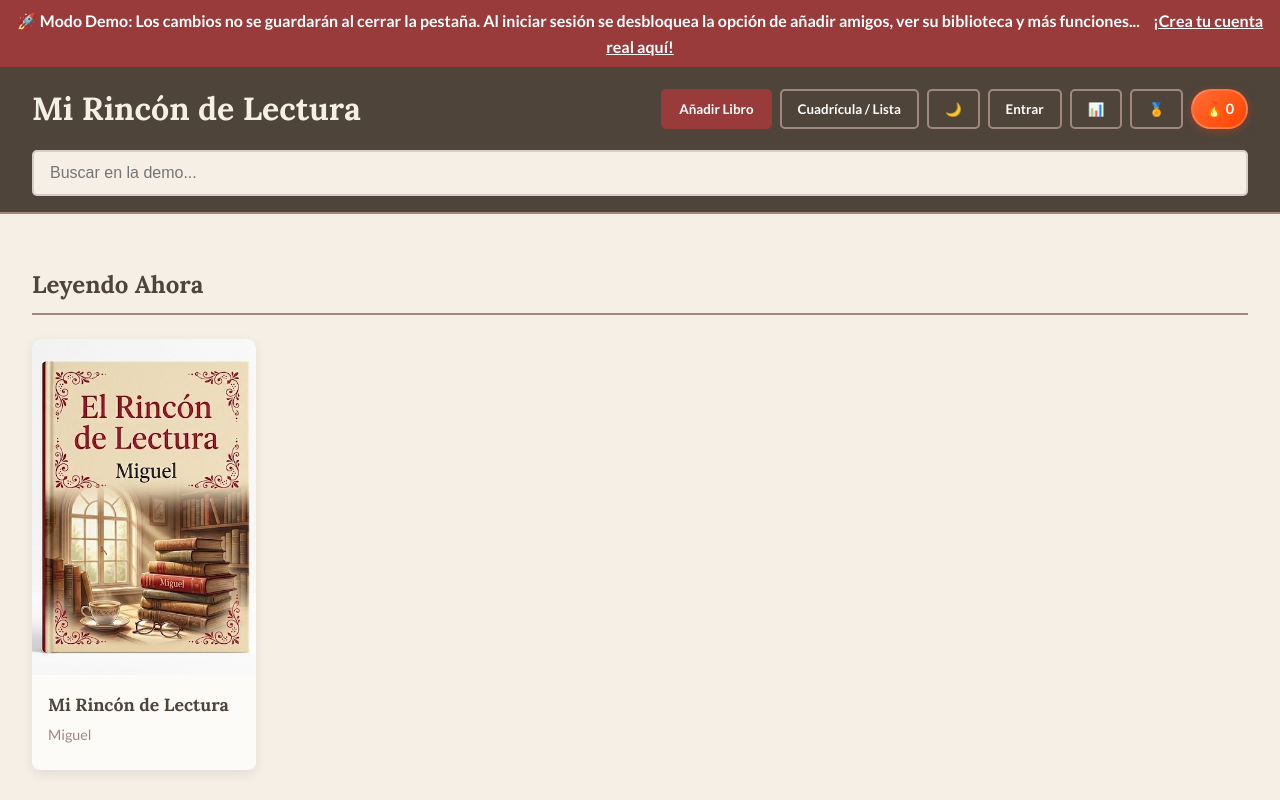
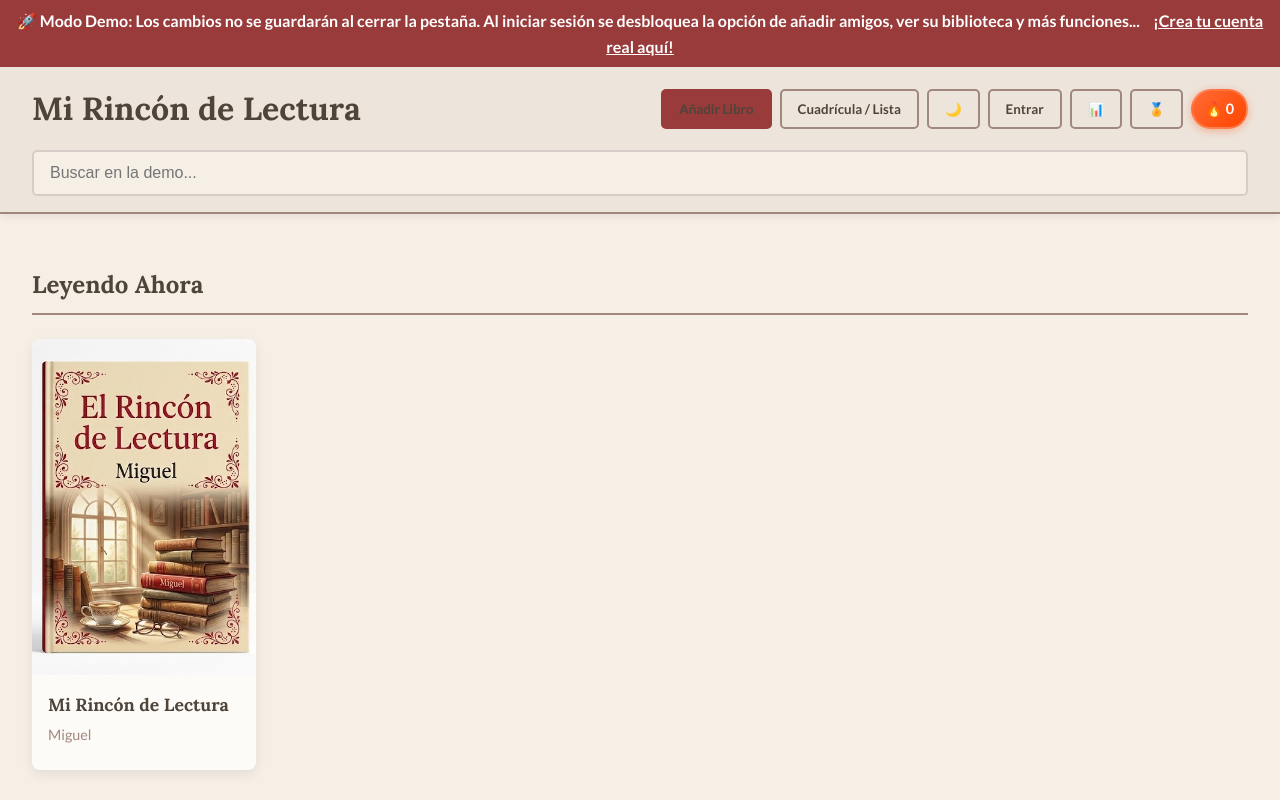
Before and after one commit to mestepa12/Rincon-de-lectura, a plain HTML site: page index.html in a window 1280 px wide. Shown: the top 800 px of the page. Drawn offline with nearby package versions, Linux system fonts and the light colour scheme; no server answers.

Commit message:
Cambiar color de header en modo claro

```diff
--- a/style.css
+++ b/style.css
@@ -11,6 +11,8 @@
     --font-title: 'Lora', serif;
     --font-body: 'Lato', sans-serif;
     --transition-speed: 0.3s;
+    --header-bg: #EDE5DC;
+    --header-text: #4E443A;
 }
 
 body.dark-mode {
@@ -21,6 +23,8 @@ body.dark-mode {
     --card-bg-color: #2D3748;
     --shadow-color: rgba(0, 0, 0, 0.25);
     --border-color: #4A5568;
+    --header-bg: #2D3748;
+    --header-text: #E2E8F0;
 }
 
 /* ======== GLOBAL & RESET ======== */
@@ -45,7 +49,7 @@ h2 { font-family: var(--font-title); border-block-end: 2px solid var(--accent-co
 
 /* ======== HEADER ======== */
 .site-header {
-    background-color: #4E443A;
+    background-color: var(--header-bg);
     border-bottom: 2px solid var(--accent-color);
     padding: 1rem 2rem;
     display: flex;
@@ -54,13 +58,14 @@ h2 { font-family: var(--font-title); border-block-end: 2px solid var(--accent-co
     position: sticky;
     top: 0;
     z-index: 1000;
+    box-shadow: 0 2px 8px var(--shadow-color);
 }
 .header-main { display: flex; justify-content: space-between; align-items: center; flex-wrap: wrap; width: 100%; gap: 1rem; }
-#site-title { color: var(--bg-color); font-family: var(--font-title); margin: 0; font-size: clamp(1.5rem, 4vw, 2rem); }
+#site-title { color: var(--header-text); font-family: var(--font-title); margin: 0; font-size: clamp(1.5rem, 4vw, 2rem); }
 
 .header-controls { display: flex; gap: 0.5rem; }
 .header-controls button {
-    background-color: transparent; border: 2px solid #a1887f; color: white; padding: 0.5rem 1rem;
+    background-color: transparent; border: 2px solid var(--accent-color); color: var(--header-text); padding: 0.5rem 1rem;
     border-radius: 5px; cursor: pointer; font-family: var(--font-body); font-weight: 700;
     transition: background-color var(--transition-speed), color var(--transition-speed), border-color var(--transition-speed);
 }
```
